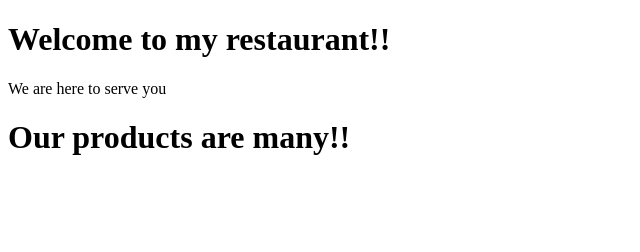
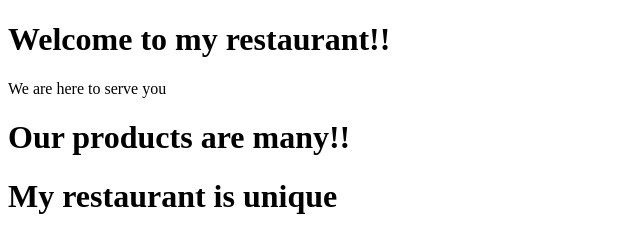
Before and after one commit to Mutoni20/intro-to-software, a plain HTML site: page index.html in a window 1280 px wide. Shown: the whole page, without its empty margins (0-640 px from the left). Drawn offline with Linux system fonts and the light colour scheme.

Commit message:
Change index page

```diff
--- a/index.html
+++ b/index.html
@@ -8,5 +8,6 @@
 <h1>Welcome to my restaurant!!</h1>
 <p>We are here to serve you</p>
 <h1>Our products are many!!</h1>
+<h1>My restaurant is unique</h1>
 </body>
 </html>
```
